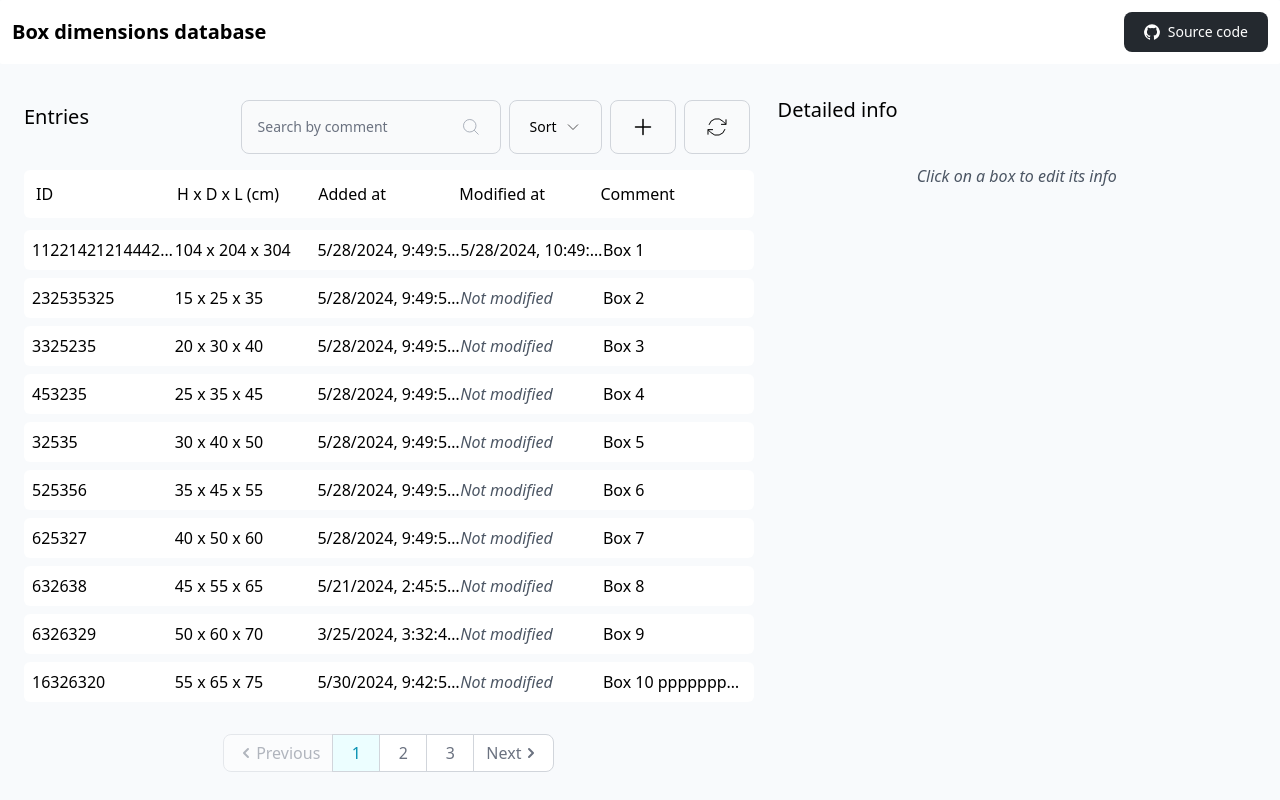
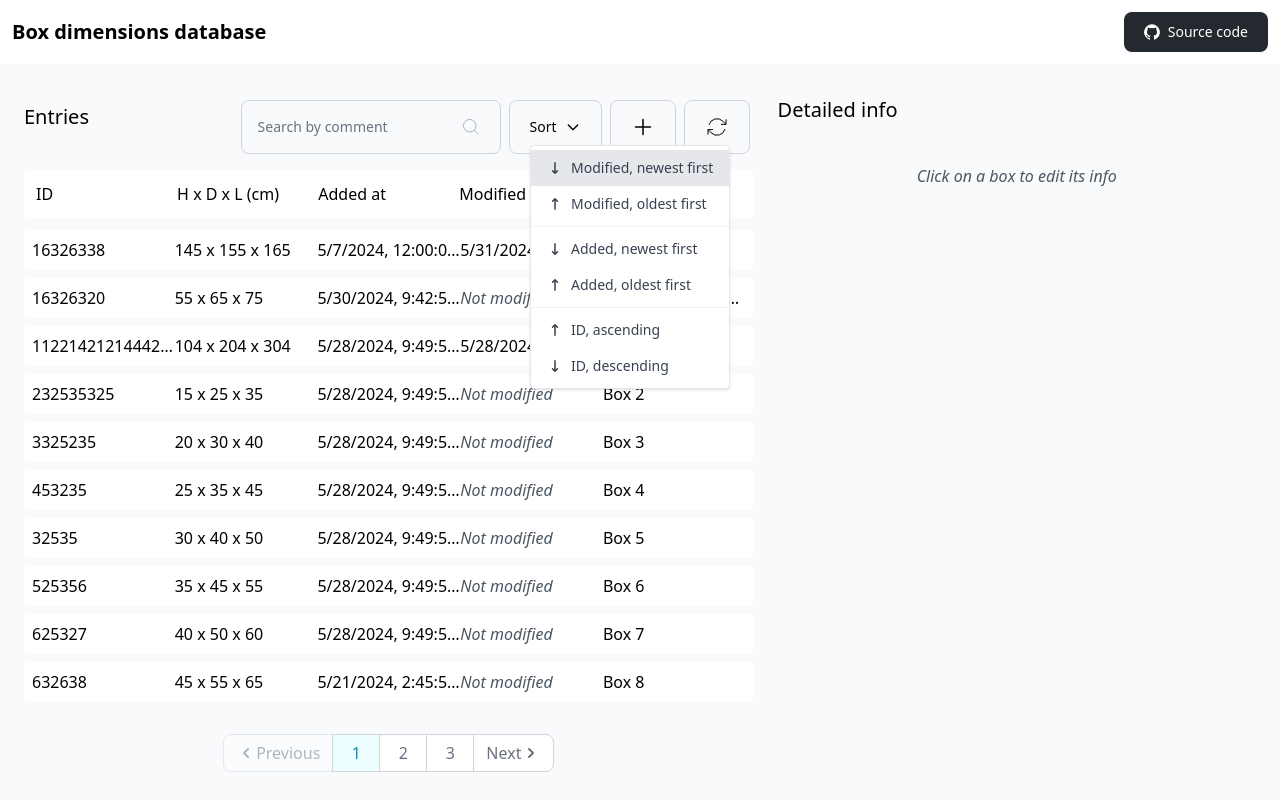
Before and after one commit to kristianka/boxdb-app, a React (Vite) app: page / in a window 1280 px wide. Both pictures are taken after a click on the button "Sort". Built offline with nearby package versions, Linux system fonts and the light colour scheme.

Commit message:
add sorting logic

```diff
--- a/package.json
+++ b/package.json
@@ -10,6 +10,7 @@
     "preview": "vite preview"
   },
   "dependencies": {
+    "@heroicons/react": "^2.1.3",
     "flowbite-react": "^0.9.0",
     "react": "^18.2.0",
     "react-dom": "^18.2.0"
--- a/src/App.tsx
+++ b/src/App.tsx
@@ -1,22 +1,29 @@
 import "./App.css";
 import { useState } from "react";
-import { Box } from "../types";
+import { Box, SortType } from "./types";
 import Header from "./components/Header";
 import Search from "./components/Search";
 import BoxDetails from "./components/BoxDetails";
 import BoxList from "./components/BoxList";
-import { boxes } from "./dummydata";
+import { boxes as dummyBoxes } from "./dummydata";
 import Sort from "./components/Buttons/Sort";
 import Refresh from "./components/Buttons/Refresh";
 import NewBox from "./components/Buttons/NewBox";
+import { sortBoxes } from "./components/Buttons/sortLogic";
 
 function App() {
+  // eslint-disable-next-line @typescript-eslint/no-unused-vars
+  const [boxes, setBoxes] = useState<Box[]>(dummyBoxes);
   const [selectedBox, setSelectedBox] = useState<Box>();
   const [search, setSearch] = useState("");
+  const [sort, setSort] = useState<SortType>("modifiedNewest");
+
+  // sort boxes by user choice. default is modified newest
+  const sortedBoxes = sortBoxes(boxes, sort);
 
   // Filter boxes based on search input
   // updating the list as the user types. not case-sensitive
-  const filteredBoxes = boxes.filter((box) => {
+  const filteredBoxes = sortedBoxes.filter((box) => {
     return (
       search === "" || box.comment?.toLowerCase().includes(search.toLowerCase())
     );
@@ -31,7 +38,7 @@ function App() {
             <h2 className="mb-5 text-xl">Entries</h2>
             <div className="flex">
               <Search setSearch={setSearch} />
-              <Sort />
+              <Sort sort={sort} setSort={setSort} />
               <NewBox />
               <Refresh />
             </div>
--- a/src/components/BoxDetails.tsx
+++ b/src/components/BoxDetails.tsx
@@ -1,5 +1,5 @@
 import { useEffect, useState } from "react";
-import { Box } from "../../types";
+import { Box } from "../types";
 
 interface props {
   box: Box;
--- a/src/components/BoxList.tsx
+++ b/src/components/BoxList.tsx
@@ -1,4 +1,4 @@
-import { Box } from "../../types";
+import { Box } from "../types";
 import { Pagination } from "flowbite-react";
 import BoxListHeaders from "./BoxListHeaders";
 import BoxListItem from "./BoxListItem";
--- a/src/components/BoxListItem.tsx
+++ b/src/components/BoxListItem.tsx
@@ -1,4 +1,4 @@
-import { Box } from "../../types";
+import { Box } from "../types";
 
 interface props {
   box: Box;
--- a/src/components/Buttons/Sort.tsx
+++ b/src/components/Buttons/Sort.tsx
@@ -1,20 +1,62 @@
-const Sort = () => {
+import { Dropdown } from "flowbite-react";
+import { ArrowLongDownIcon, ArrowLongUpIcon } from "@heroicons/react/16/solid";
+import { SortType } from "../../types";
+
+interface props {
+  sort: SortType;
+  setSort: (sort: SortType) => void;
+}
+
+const Sort = ({ sort, setSort }: props) => {
   return (
-    <button
-      type="button"
-      className="m-1 inline-flex items-center rounded-lg border border-gray-300 bg-gray-50 px-5 py-2.5 text-center text-sm font-medium hover:bg-gray-300"
-    >
-      Sort
-      <svg
-        xmlns="http://www.w3.org/2000/svg"
-        fill="none"
-        viewBox="0 0 24 24"
-        stroke="currentColor"
-        className="ml-2 size-4"
-      >
-        <path d="m19.5 8.25-7.5 7.5-7.5-7.5" />
-      </svg>
-    </button>
+    <div className="m-1 inline-flex items-center rounded-lg border border-gray-300 bg-gray-50 px-5 py-2.5 text-center text-sm font-medium hover:bg-gray-300">
+      <Dropdown className="" label="Sort" inline>
+        <Dropdown.Item
+          onClick={() => setSort("modifiedNewest")}
+          icon={ArrowLongDownIcon}
+          className={sort === "modifiedNewest" ? "bg-gray-200" : ""}
+        >
+          Modified, newest first
+        </Dropdown.Item>
+        <Dropdown.Item
+          onClick={() => setSort("modifiedOldest")}
+          icon={ArrowLongUpIcon}
+          className={sort === "modifiedOldest" ? "bg-gray-200" : ""}
+        >
+          Modified, oldest first
+        </Dropdown.Item>
+        <Dropdown.Divider />
+        <Dropdown.Item
+          onClick={() => setSort("addedNewest")}
+          icon={ArrowLongDownIcon}
+          className={sort === "addedNewest" ? "bg-gray-200" : ""}
+        >
+          Added, newest first
+        </Dropdown.Item>
+        <Dropdown.Item
+          onClick={() => setSort("addedOldest")}
+          icon={ArrowLongUpIcon}
+          className={sort === "addedOldest" ? "bg-gray-200" : ""}
+        >
+          Added, oldest first
+        </Dropdown.Item>
+        <Dropdown.Divider />
+        <Dropdown.Item
+          onClick={() => setSort("idAscending")}
+          icon={ArrowLongUpIcon}
+          className={sort === "idAscending" ? "bg-gray-200" : ""}
+        >
+          ID, ascending
+        </Dropdown.Item>
+        <Dropdown.Item
+          onClick={() => setSort("idDescending")}
+          icon={ArrowLongDownIcon}
+          className={sort === "idDescending" ? "bg-gray-200" : ""}
+        >
+          ID, descending
+        </Dropdown.Item>
+      </Dropdown>
+    </div>
   );
 };
 
--- /dev/null
+++ b/src/components/Buttons/sortLogic.ts
@@ -0,0 +1,26 @@
+import { Box, SortType } from "../../types";
+
+export const sortBoxes = (boxes: Box[], sort: SortType) => {
+  return [...boxes].sort((a, b) => {
+    // Use modifiedAt if available, otherwise fall back to addedAt
+    const aDate = a.modifiedAt ? new Date(a.modifiedAt) : new Date(a.addedAt);
+    const bDate = b.modifiedAt ? new Date(b.modifiedAt) : new Date(b.addedAt);
+
+    switch (sort) {
+      case "modifiedNewest":
+        return bDate.getTime() - aDate.getTime();
+      case "modifiedOldest":
+        return aDate.getTime() - bDate.getTime();
+      case "addedNewest":
+        return new Date(b.addedAt).getTime() - new Date(a.addedAt).getTime();
+      case "addedOldest":
+        return new Date(a.addedAt).getTime() - new Date(b.addedAt).getTime();
+      case "idAscending":
+        return a.id.localeCompare(b.id);
+      case "idDescending":
+        return b.id.localeCompare(a.id);
+      default:
+        return 0;
+    }
+  });
+};
--- a/src/dummydata.ts
+++ b/src/dummydata.ts
@@ -1,4 +1,4 @@
-import { Box } from "../types";
+import { Box } from "./types";
 
 export const boxes: Box[] = [
   {
@@ -137,6 +137,7 @@ export const boxes: Box[] = [
     length: 165,
     comment: "Box 28",
     addedAt: "2024-05-07T12:00:00Z",
+    modifiedAt: "2024-05-31T13:00:00Z",
   },
   {
     id: "missing",
@@ -144,6 +145,7 @@ export const boxes: Box[] = [
     depth: 160,
     length: 170,
     addedAt: "2024-05-08T12:00:00Z",
+    modifiedAt: "2021-05-21T13:00:00Z",
   },
   {
     id: "16326340",
--- a/types.ts
+++ b/src/types.ts
@@ -7,3 +7,11 @@ export interface Box {
   addedAt: string;
   modifiedAt?: string;
 }
+
+export type SortType =
+  | "modifiedNewest"
+  | "modifiedOldest"
+  | "addedNewest"
+  | "addedOldest"
+  | "idAscending"
+  | "idDescending";
```
Also changed, not shown: 1 other file (tests, documents, lock files or other folders).
